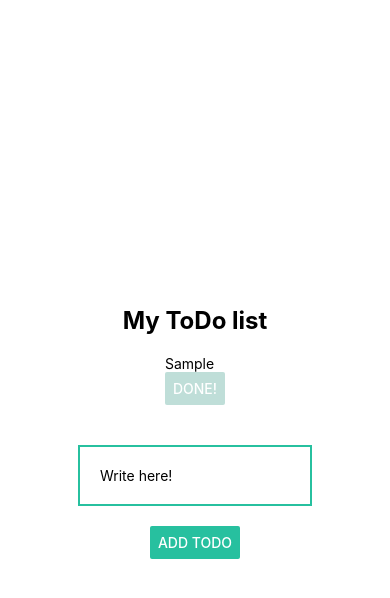
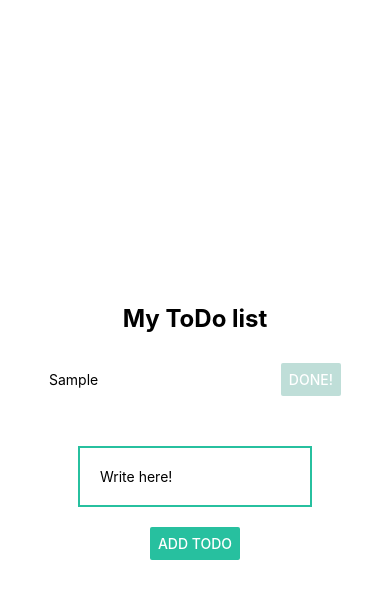
Before and after one commit to AbbeBlubb/react-native-todo, a React Native app: screen / in a window 390 px wide. Both pictures are taken after typing "Sample" into the empty fields and a click on the button "ADD TODO". Shown: the top 598 px of the page. Built offline with nearby package versions, Linux system fonts and the light colour scheme.

Commit message:
Styling for TodoListDisplayer

```diff
--- a/components/SecondaryButton.tsx
+++ b/components/SecondaryButton.tsx
@@ -7,7 +7,7 @@ interface ISecondaryButton {
 
 export const SecondaryButton = (props: ISecondaryButton) => {
     return (
-        <View style={styles.secondaryButton}>
+        <View>
             <Button
                 onPress={() => {
                     return;
@@ -19,9 +19,3 @@ export const SecondaryButton = (props: ISecondaryButton) => {
         </View>
     );
 };
-
-const styles = StyleSheet.create({
-    secondaryButton: {
-
-    },
-});
--- a/components/TodoListDisplayer.tsx
+++ b/components/TodoListDisplayer.tsx
@@ -1,5 +1,5 @@
 import React from "react";
-import { Text, View } from "react-native";
+import { StyleSheet, Text, View } from "react-native";
 import { SecondaryButton } from "./SecondaryButton";
 
 interface ITodoListDisplayer {
@@ -8,15 +8,33 @@ interface ITodoListDisplayer {
 
 export const TodoListDisplayer = (props: ITodoListDisplayer) => {
     return (
-        <View>
+        <View style={styles.todoListDisplayer}>
             {props.todoList.map((todo, index) => {
                 return (
-                    <View key={index}>
+                    <View style={styles.todoListDisplayerRow} key={index}>
                         <Text>{todo}</Text>
-                        <SecondaryButton deleteTodo={()=> {return}} />
+                        <SecondaryButton
+                            deleteTodo={() => {
+                                return;
+                            }}
+                        />
                     </View>
                 );
             })}
         </View>
     );
 };
+
+const styles = StyleSheet.create({
+    todoListDisplayer: {
+      width: "80%"
+    },
+    todoListDisplayerRow: {
+      width: "100%",
+      paddingVertical: 10,
+      paddingHorizontal: 10,
+      flexDirection: "row",
+      justifyContent: "space-between",
+      alignItems: "center"
+    },
+});
```
